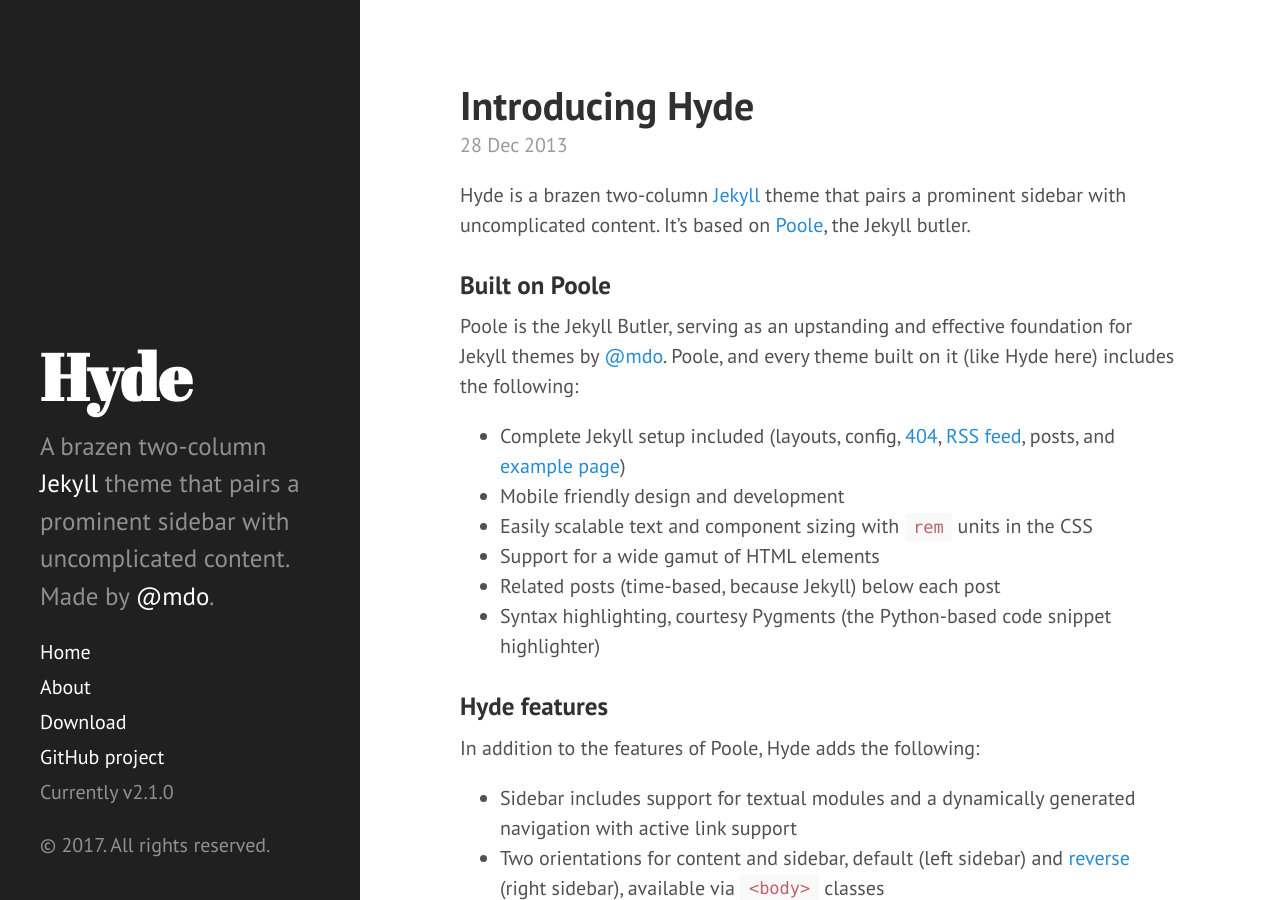
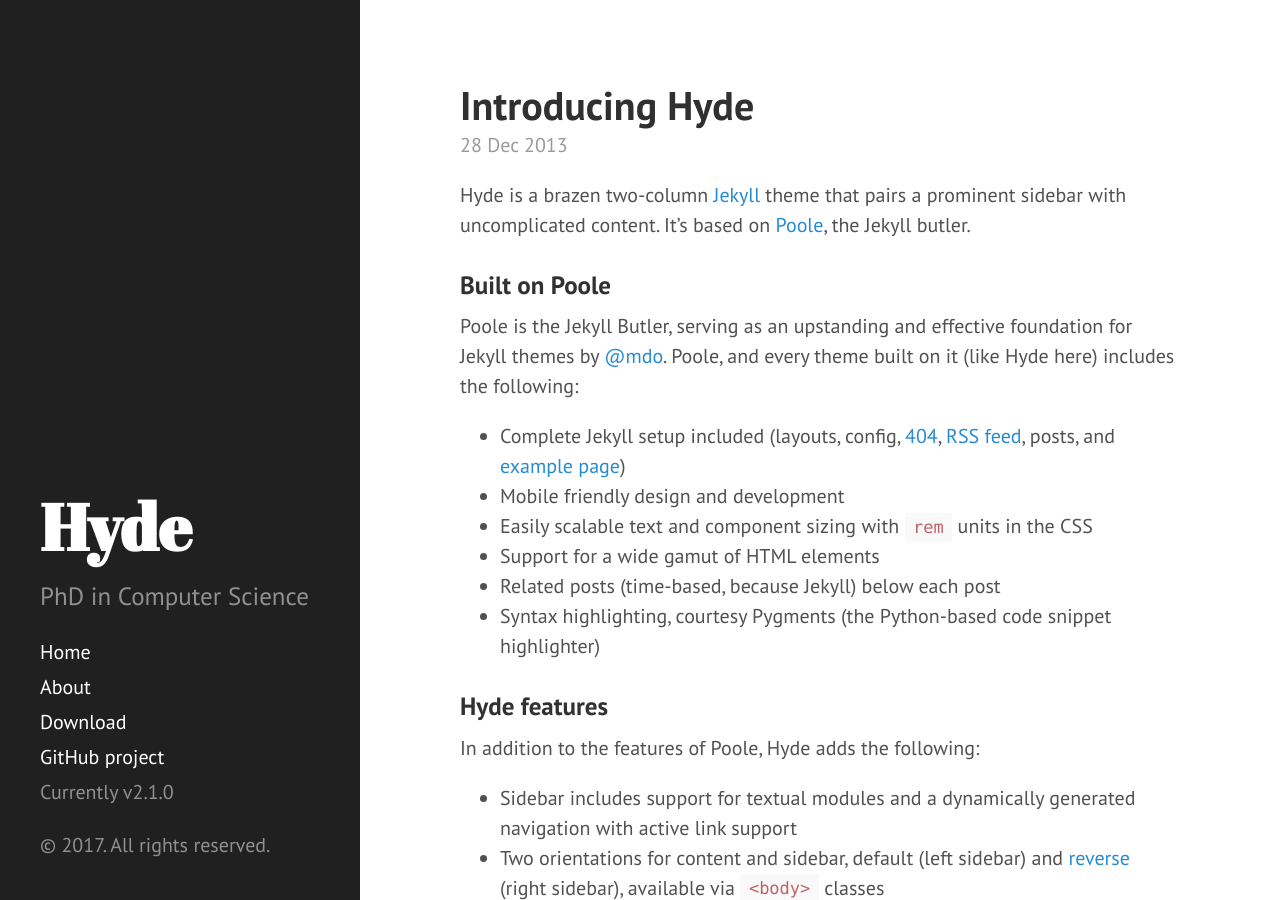
Before and after one commit to gykovacs/gykovacs.github.io, a Jekyll site: the page built from index.html, in a window 1280 px wide and 900 px high. Built offline with Jekyll 4.4.1, drawn with Linux system fonts in a browser that asks for light colours; Markdown is read by kramdown in place of the engine named in the settings; the list of posts is cut into pages by our own code.

Commit message:
some update

```diff
--- a/_config.yml
+++ b/_config.yml
@@ -8,14 +8,15 @@
 
 # Setup
 title:            Hyde
-tagline:          'A Jekyll theme'
-description:      'A brazen two-column <a href="http://jekyllrb.com" target="_blank">Jekyll</a> theme that pairs a prominent sidebar with uncomplicated content. Made by <a href="https://twitter.com/mdo" target="_blank">@mdo</a>.'
-url:              http://hyde.getpoole.com
+tagline:          'Gyorgy Kovacs'
+#description:      'A brazen two-column <a href="http://jekyllrb.com" target="_blank">Jekyll</a> theme that pairs a prominent sidebar with uncomplicated content. Made by <a href="https://twitter.com/mdo" target="_blank">@mdo</a>.'
+description:	   'PhD in Computer Science'
+url:              https://gykovacs.github.io
 baseurl:          /
 
 author:
-  name:           'Mark Otto'
-  url:            https://twitter.com/mdo
+  name:           'Gyorgy Kovacs'
+  url:            https://gykovacs.github.io
 
 paginate:         5
 
@@ -23,4 +24,4 @@
 version:          2.1.0
 
 github:
-  repo:           https://github.com/poole/hyde
+  repo:           https://github.com/gykovacs
```
